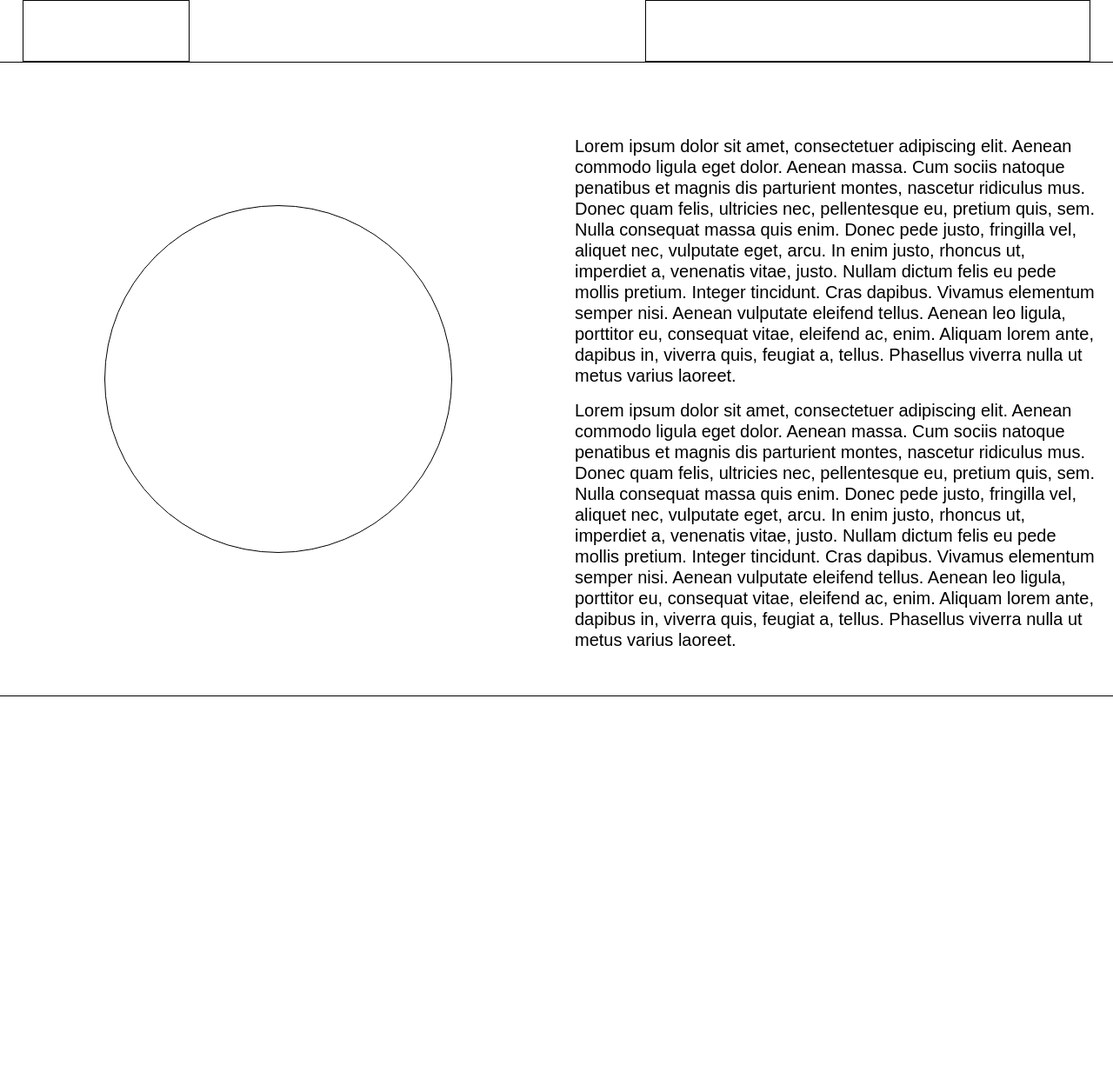
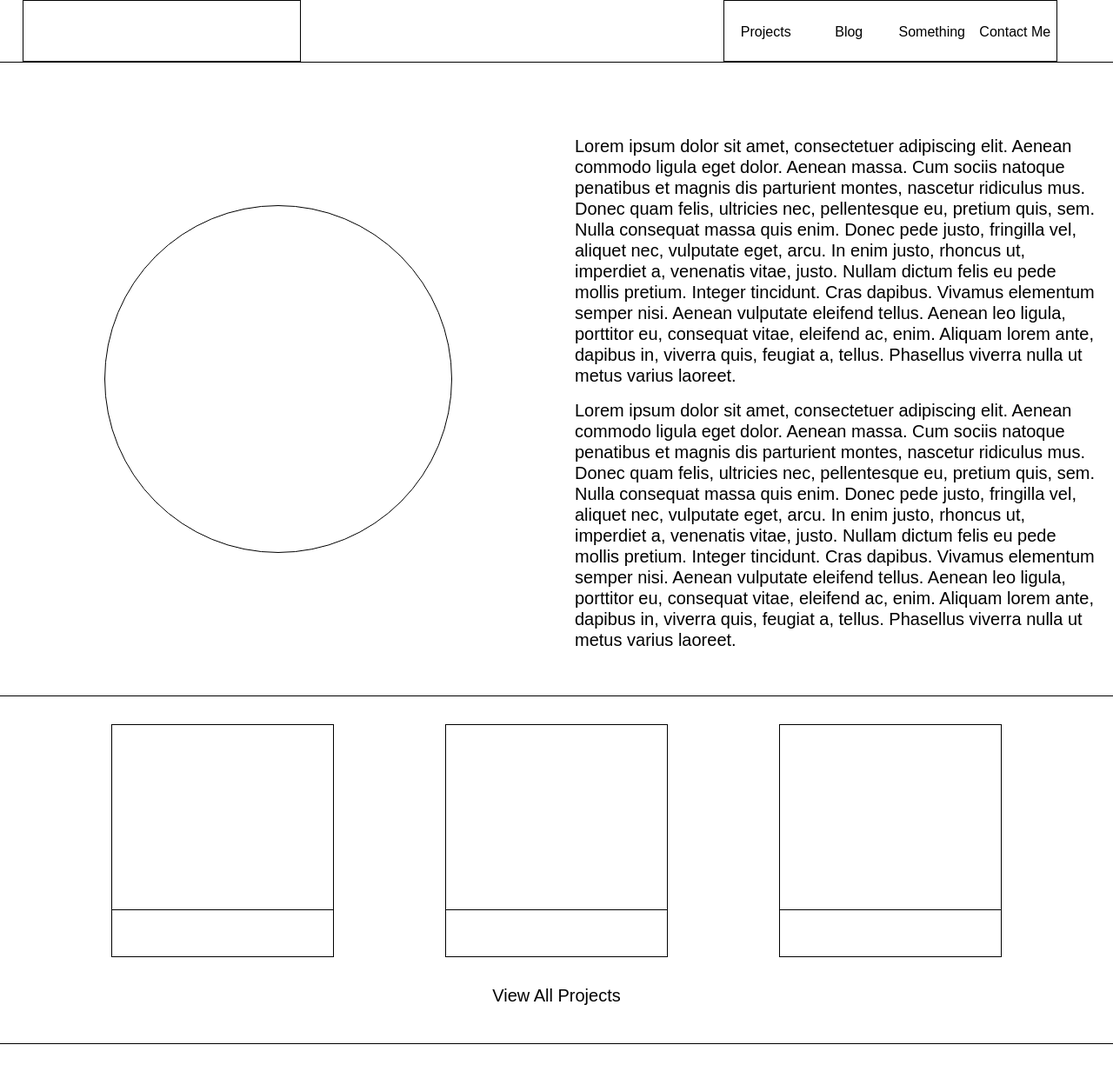
Before and after one commit to JTSinghal/JTSinghal.github.io, a plain HTML site: page homepage.html in a window 1280 px wide. Shown: the whole page at 87% size. Before the commit the page ends 872 px from the top, so only its background shows below. Drawn offline with Linux system fonts and the light colour scheme.

Commit message:
Finished template for projects. Added transitions for projects, links, and profile pic.

```diff
--- a/homepage.html
+++ b/homepage.html
@@ -10,7 +10,20 @@
 	<body>
 		<div id="header">  <!-- is floating over the entire website -->
 			<div id="logo"></div>
-			<div id="toolbar"></div>
+			<div id="toolbar">
+				<a href="">
+					<div class="toolbarMember">Projects</div>
+				</a>
+				<a href="">
+					<div class="toolbarMember">Blog</div>
+				</a>
+				<a href="">
+					<div class="toolbarMember">Something</div>
+				</a>
+				<a href="">
+					<div class="toolbarMember">Contact Me</div>
+				</a>
+			</div>
 		</div>
 		<div id="bioSection">
 			<div id="personalPicDiv">
@@ -23,7 +36,34 @@
 				</div>
 			</div>
 		</div>
-		<div id="projects"></div>
+		<div id="projects">
+			<div id="projectContainer">
+				<a href="">
+					<div class="project">
+						<div class="projectPicture"></div>
+						<p></p>
+						<p></p>
+					</div>
+				</a>
+				<a href="">
+					<div class="project">
+						<div class="projectPicture"></div>
+						<p></p>
+						<p></p>
+					</div>
+				</a>
+				<a href="">
+					<div class="project">
+						<div class="projectPicture"></div>
+						<p></p>
+						<p></p>
+					</div>
+				</a>
+			</div>
+			<a href="" style="text-decoration: none; ">
+				<p style="text-align: center; padding-top: 2vh;">View All Projects</p>
+			</a>
+		</div>
 		<div id="fitness"></div>
 		<div id="contactMe"></div>
 		<div id="footer">
--- a/homepageStylesheet.css
+++ b/homepageStylesheet.css
@@ -19,6 +19,16 @@ time, mark, audio, video {
 	vertical-align: baseline;
 }
 
+a{
+	text-decoration: none;
+	color: black;
+	transition: color 0.2s;
+}
+
+a:hover{
+	color: #4286f4;
+}
+
 *{
 	padding: 0;
 	margin: 0;
@@ -33,11 +43,13 @@ time, mark, audio, video {
 	top: 0;
 	border-bottom: 1px solid black;
 	position: fixed;
+	line-height: 9vh;
+	background-color: white;
 }
 
 #logo{
 	height: 100%;
-	width: 15%;
+	width: 25%;
 	margin-left: 2vw;
 	float: left;
 	border: 1px solid black;
@@ -45,10 +57,23 @@ time, mark, audio, video {
 
 #toolbar{
 	height: 100%;
-	width: 40%;
-	margin-right: 2vw;
+	width: 30%;
+	margin-right: 5vw;
 	float: right;
 	border: 1px solid black;
+}
+
+.toolbarMember{
+	height: 100%;
+	width: 25%;
+	display: inline-block;
+	float: left;
+	text-align: center;
+	transition: border-bottom 0.3s;
+}
+
+.toolbarMember:hover{
+	border-bottom: 5px solid #4286f4;
 }
 
 #bioSection{
@@ -72,6 +97,13 @@ time, mark, audio, video {
 	top: 50%;
 	border-radius: 50%;
 	border: 1px solid black;
+	transition: box-shadow 0.3s;
+}
+
+#personalPic:hover{
+	-webkit-box-shadow: 0px 0px 10px 0px rgba(0,0,0,0.75);
+	-moz-box-shadow: 0px 0px 10px 0px rgba(0,0,0,0.75);
+	box-shadow: 0px 0px 10px 0px rgba(0,0,0,0.75);
 }
 
 #bioDiv{
@@ -94,6 +126,43 @@ p{
 	margin: 2vh 1vh 2vh 1vh;
 }
 
+#projects{
+	width: 100%;
+	height: 50vh;
+	border-top: 1px solid black;
+	padding: 4vh;
+}
+
+#projectContainer{
+	width: 80vw;
+	height: 80%;
+	margin: 0 auto;
+	display: flex;
+	justify-content: space-between;
+}
+
+.project{
+	width: 20vw;
+	height: 100%;
+	border: 1px solid black;
+	display: inline-block;
+	float: left;
+	text-align: center;
+	transition: 0.3s box-shadow;
+}
+
+.project:hover{
+	-webkit-box-shadow: 0px 0px 10px 0px rgba(0,0,0,0.75);
+	-moz-box-shadow: 0px 0px 10px 0px rgba(0,0,0,0.75);
+	box-shadow: 0px 0px 10px 0px rgba(0,0,0,0.75);
+}
+
+.projectPicture{
+	width: 100%;
+	height: 80%;
+	border-bottom: 1px solid black;
+}
+
 #footer{
 	height: 9vh;
 	width: 100%;
```
